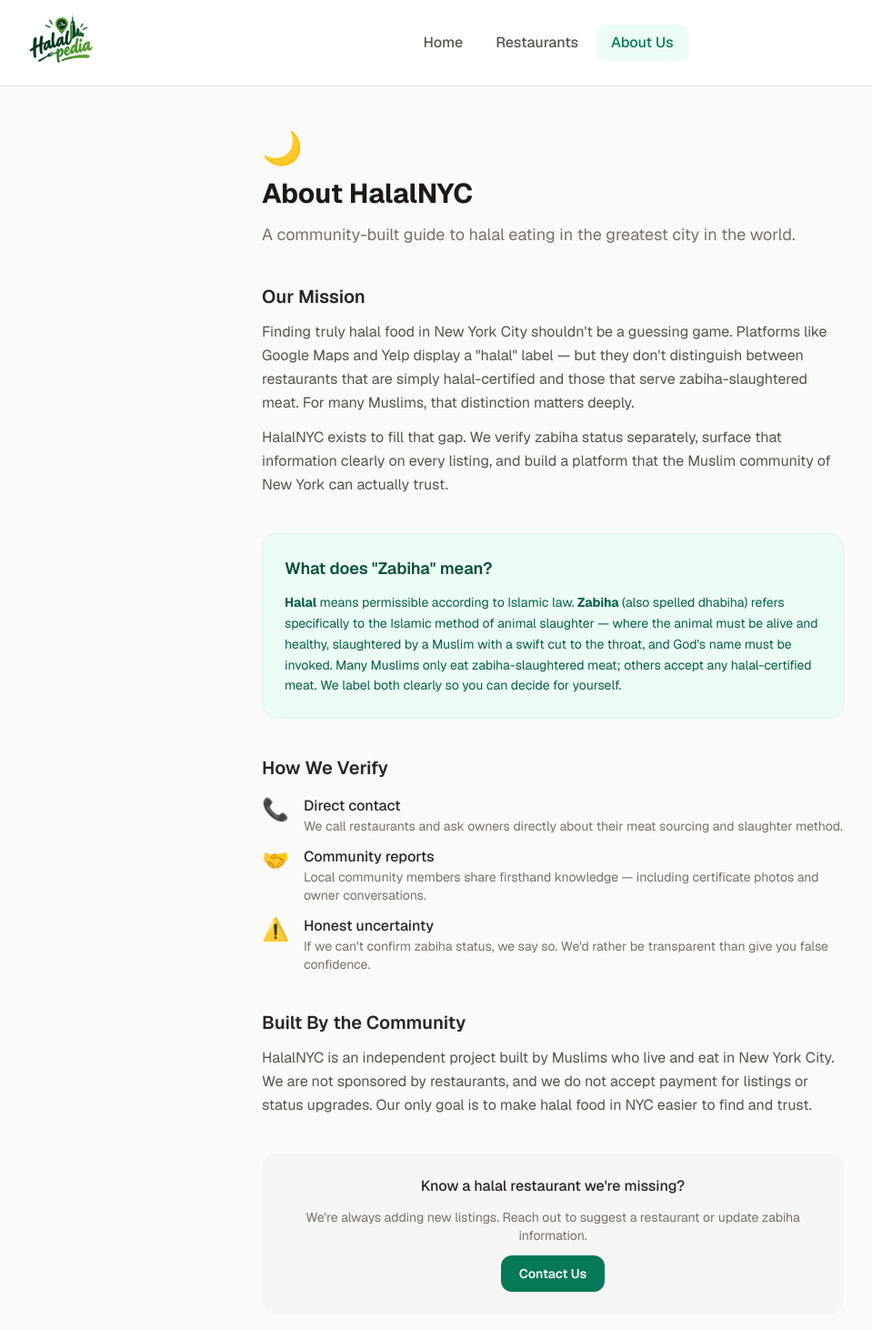
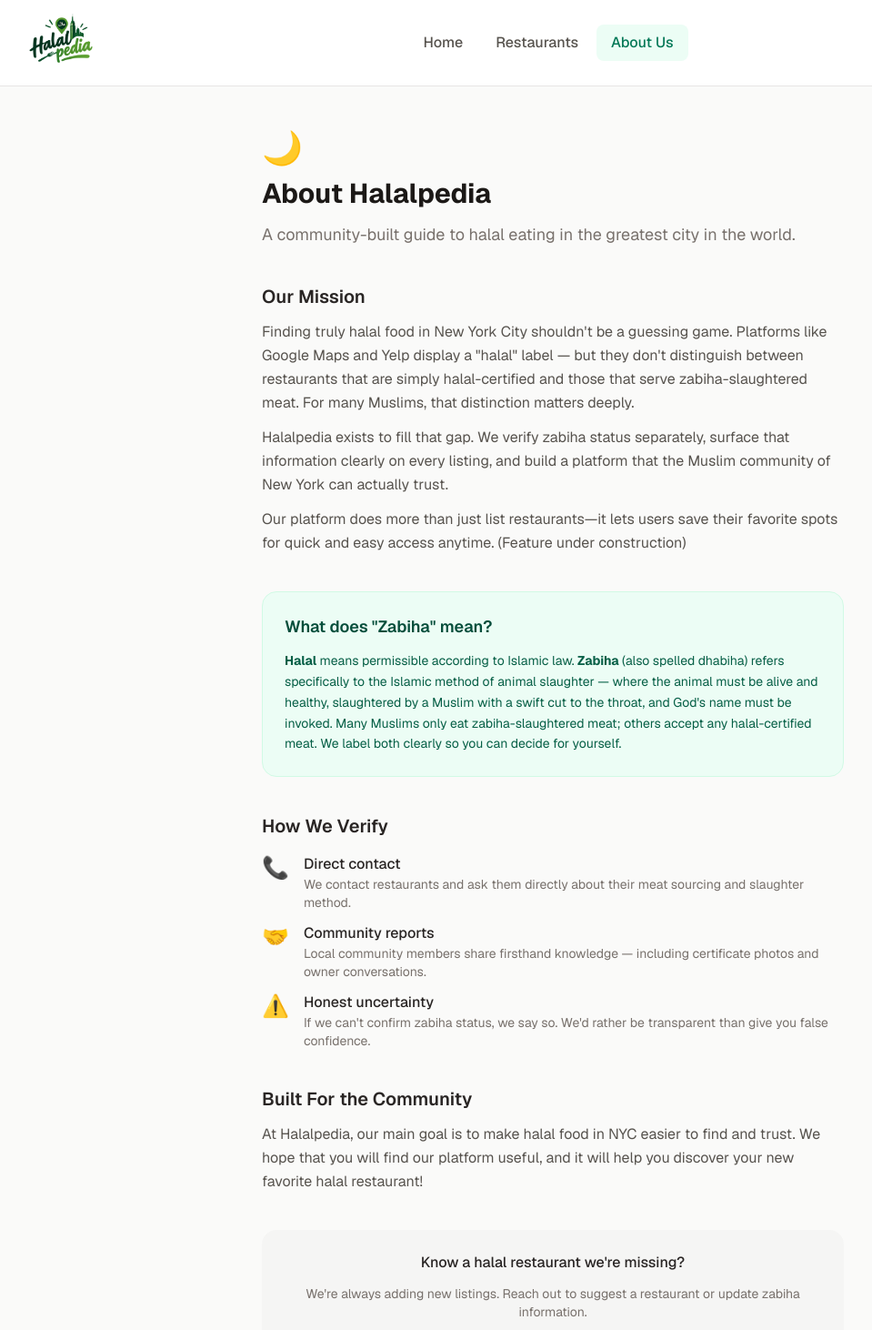
Before and after one commit to NasifR/halalpedia, a Next.js app: page /about in a window 1280 px wide. Shown: the top 1462 px of the page at 91% size, without its empty margins (32-991 px from the left). Built offline with nearby package versions, Linux system fonts and the light colour scheme.

Commit message:
updated about me

```diff
--- a/app/about/page.tsx
+++ b/app/about/page.tsx
@@ -2,8 +2,8 @@
 import Link from "next/link";
 
 export const metadata: Metadata = {
-  title: "About Us – HalalNYC",
-  description: "Learn about HalalNYC — our mission to make halal food easy to find and verify across New York City.",
+  title: "About Us – Halalpedia",
+  description: "Learn about Halalpedia — our mission to make halal food easy to find and verify across New York City.",
 };
 
 export default function AboutPage() {
@@ -12,7 +12,7 @@
       {/* Header */}
       <div className="space-y-3">
         <div className="text-4xl">🌙</div>
-        <h1 className="text-3xl font-bold text-stone-900">About HalalNYC</h1>
+        <h1 className="text-3xl font-bold text-stone-900">About Halalpedia</h1>
         <p className="text-stone-500 text-lg leading-relaxed">
           A community-built guide to halal eating in the greatest city in the world.
         </p>
@@ -25,7 +25,10 @@
           Finding truly halal food in New York City shouldn't be a guessing game. Platforms like Google Maps and Yelp display a "halal" label — but they don't distinguish between restaurants that are simply halal-certified and those that serve zabiha-slaughtered meat. For many Muslims, that distinction matters deeply.
         </p>
         <p className="text-stone-600 leading-relaxed">
-          HalalNYC exists to fill that gap. We verify zabiha status separately, surface that information clearly on every listing, and build a platform that the Muslim community of New York can actually trust.
+          Halalpedia exists to fill that gap. We verify zabiha status separately, surface that information clearly on every listing, and build a platform that the Muslim community of New York can actually trust.
+        </p>
+        <p className="text-stone-600 leading-relaxed">
+          Our platform does more than just list restaurants—it lets users save their favorite spots for quick and easy access anytime. (Feature under construction)
         </p>
       </section>
 
@@ -45,7 +48,7 @@
             {
               icon: "📞",
               title: "Direct contact",
-              desc: "We call restaurants and ask owners directly about their meat sourcing and slaughter method.",
+              desc: "We contact restaurants and ask them directly about their meat sourcing and slaughter method.",
             },
             {
               icon: "🤝",
@@ -71,9 +74,9 @@
 
       {/* Built by */}
       <section className="space-y-3">
-        <h2 className="text-xl font-semibold text-stone-800">Built By the Community</h2>
+        <h2 className="text-xl font-semibold text-stone-800">Built For the Community</h2>
         <p className="text-stone-600 leading-relaxed">
-          HalalNYC is an independent project built by Muslims who live and eat in New York City. We are not sponsored by restaurants, and we do not accept payment for listings or status upgrades. Our only goal is to make halal food in NYC easier to find and trust.
+          At Halalpedia, our main goal is to make halal food in NYC easier to find and trust. We hope that you will find our platform useful, and it will help you discover your new favorite halal restaurant!
         </p>
       </section>
 
@@ -82,7 +85,7 @@
         <p className="font-medium text-stone-800">Know a halal restaurant we're missing?</p>
         <p className="text-stone-500 text-sm">We're always adding new listings. Reach out to suggest a restaurant or update zabiha information.</p>
         <a
-          href="mailto:hello@halalnyc.com"
+          href="mailto:nasifjuhayer@gmail.com"
           className="inline-block bg-emerald-700 text-white text-sm font-semibold px-5 py-2.5 rounded-xl hover:bg-emerald-800 transition-colors"
         >
           Contact Us
--- a/tsconfig.json
+++ b/tsconfig.json
@@ -14,7 +14,7 @@
     "moduleResolution": "bundler",
     "resolveJsonModule": true,
     "isolatedModules": true,
-    "jsx": "preserve",
+    "jsx": "react-jsx",
     "incremental": true,
     "plugins": [
       {
@@ -32,7 +32,8 @@
     "next-env.d.ts",
     "**/*.ts",
     "**/*.tsx",
-    ".next/types/**/*.ts"
+    ".next/types/**/*.ts",
+    ".next/dev/types/**/*.ts"
   ],
   "exclude": [
     "node_modules"
```
